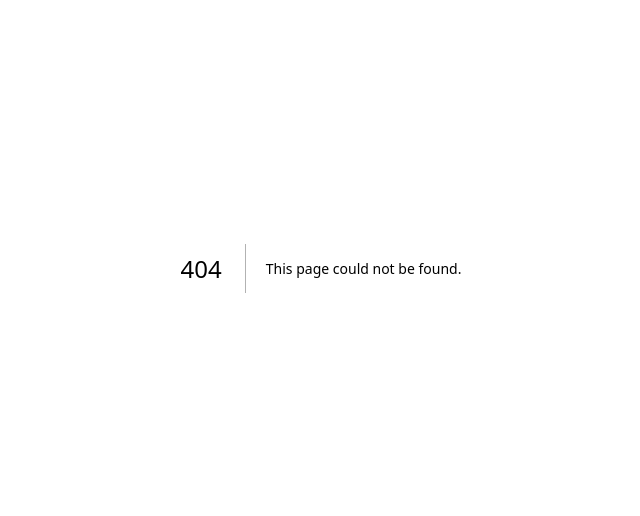
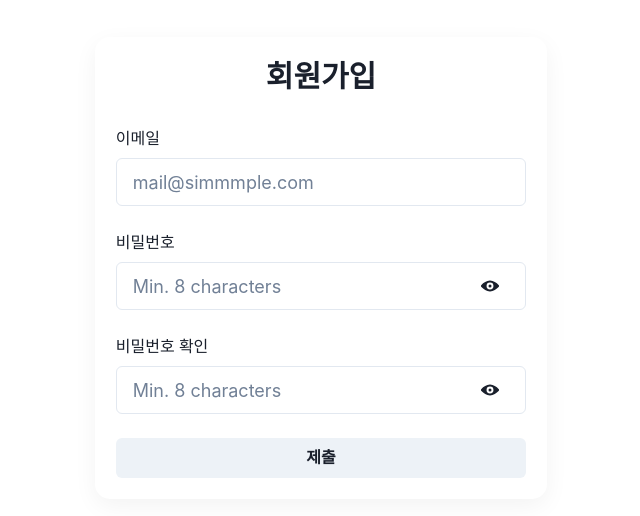
Before and after one commit to DDD-Community/DDD-10-WABLE-WEB, a Next.js app: page /sign-up in a window 1280 px wide. Before the commit this address had no page. Shown: the part 132-648 px from the top of the page, without its empty margins (319-959 px from the left). Built offline with nearby package versions, Linux system fonts and the light colour scheme.

Commit message:
feat: 회원가입 제출 form 컴포넌트 만들어 sign-up 페이지에 추가

```diff
--- /dev/null
+++ b/src/components/pages/sign-up/sign-up-form.tsx
@@ -0,0 +1,62 @@
+import { useState } from 'react';
+import {
+  VStack,
+  Input,
+  FormControl,
+  FormLabel,
+  Button,
+} from '@chakra-ui/react';
+import PasswordInput from '@/components/common/input/password-input';
+
+export default function SignUpForm() {
+  const [email, setEmail] = useState('');
+  function handleEmail(e: React.ChangeEvent<HTMLInputElement>) {
+    setEmail(e.target.value);
+  }
+
+  const [newPassword, setNewPassword] = useState('');
+  function handleNewPassword(e: React.ChangeEvent<HTMLInputElement>) {
+    setNewPassword(e.target.value);
+  }
+
+  const [confirmPassword, setConfirmPassword] = useState('');
+  function handleConfirmPassword(e: React.ChangeEvent<HTMLInputElement>) {
+    setConfirmPassword(e.target.value);
+  }
+
+  return (
+    <VStack w="100%" spacing="24px">
+      <FormControl>
+        <FormLabel htmlFor="email">이메일</FormLabel>
+        <Input
+          id="email"
+          onChange={handleEmail}
+          value={email}
+          placeholder="mail@simmmple.com"
+          size="lg"
+        />
+      </FormControl>
+      <FormControl>
+        <FormLabel htmlFor="new-password">비밀번호</FormLabel>
+        <PasswordInput
+          id="new-password"
+          value={newPassword}
+          onChange={handleNewPassword}
+          placeholder="Min. 8 characters"
+        />
+      </FormControl>
+      <FormControl>
+        <FormLabel htmlFor="confirm-password">비밀번호 확인</FormLabel>
+        <PasswordInput
+          id="confirm-password"
+          value={confirmPassword}
+          onChange={handleConfirmPassword}
+          placeholder="Min. 8 characters"
+        />
+      </FormControl>
+      <Button w="100%" type="submit">
+        제출
+      </Button>
+    </VStack>
+  );
+}
--- /dev/null
+++ b/src/pages/sign-up/index.tsx
@@ -0,0 +1,16 @@
+import { Heading, VStack } from '@chakra-ui/react';
+import SignUpForm from '@/components/pages/sign-up/sign-up-form';
+import { Container, Section } from './styles';
+
+export default function SignUp() {
+  return (
+    <Container>
+      <Section>
+        <VStack spacing="32px">
+          <Heading size="lg">회원가입</Heading>
+          <SignUpForm />
+        </VStack>
+      </Section>
+    </Container>
+  );
+}
--- /dev/null
+++ b/src/pages/sign-up/styles.ts
@@ -0,0 +1,17 @@
+import styled from '@emotion/styled';
+
+const Container = styled.div`
+  display: flex;
+  align-items: center;
+  justify-content: center;
+  height: 100vh;
+`;
+
+const Section = styled.section`
+  width: 452.5px;
+  padding: 21px;
+  border-radius: 15px;
+  box-shadow: 0 7px 23px 0 #0000000d;
+`;
+
+export { Container, Section };
```
